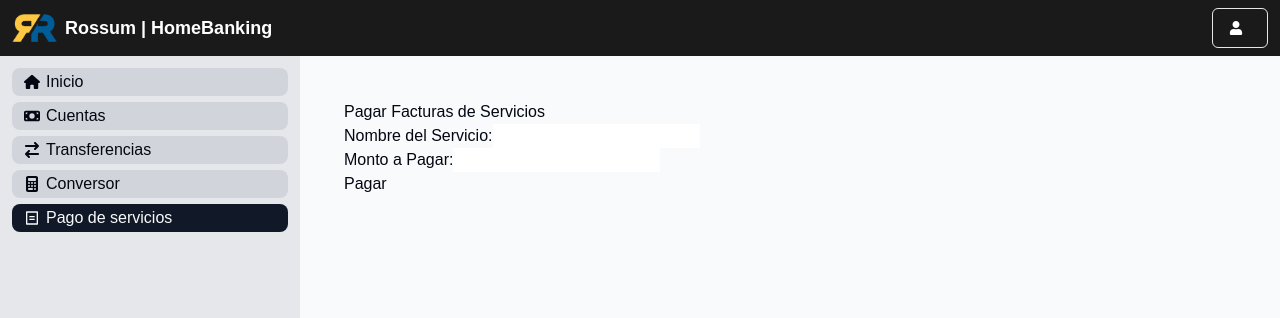
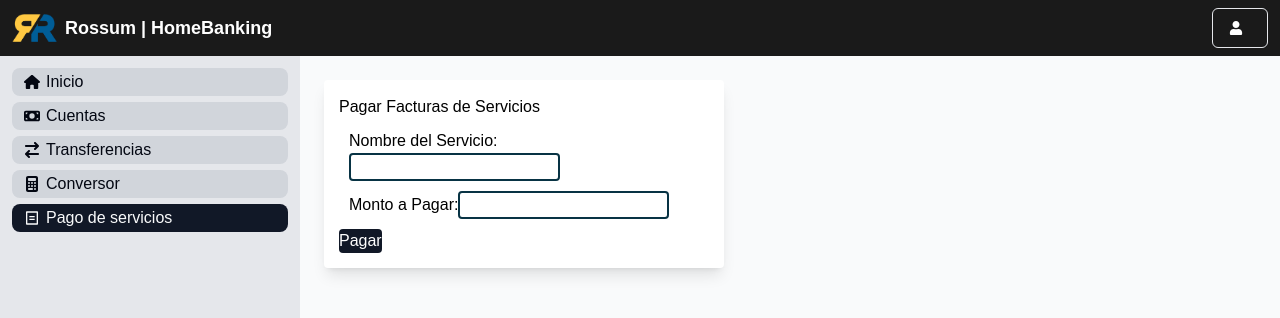
Before and after one commit to maxivecchio/itbank-sprint3, a Next.js app: page /pago-de-servicios in a window 1280 px wide. Shown: the top 318 px of the page. Built offline with nearby package versions, Linux system fonts and the light colour scheme; no server answers.

Commit message:
Lazy Loading, pago de servicios

```diff
--- a/src/app/login/page.jsx
+++ b/src/app/login/page.jsx
@@ -30,7 +30,7 @@ function LoginForm() {
       <div className="relative flex flex-col m-6 space-y-8 bg-black shadow-2xl rounded-2xl md:flex-row md:space-y-0 w-full max-w-5xl">
         <div className="flex flex-col justify-center p-8 md:p-14 w-full md:max-w-md">
           <div className="flex">
-            <img className="h-6 w-12" src="/logo.webp" alt="Rossum Logo" />
+            <img className="h-6 w-12" src="/logo.webp" alt="Rossum Logo" loading="lazy" />
             <span className="font-bold ml-2 text-lg hidden md:inline-block text-white">
               <span className="logo_name text-white">Rossum | </span>HomeBanking
             </span>
@@ -66,6 +66,7 @@ function LoginForm() {
             src="/oficina.avif"
             alt="img"
             className="h-full w-full hidden rounded-r-2xl md:block object-cover"
+             loading="lazy"
           />
         </div>
       </div>
--- a/src/app/pago-de-servicios/page.jsx
+++ b/src/app/pago-de-servicios/page.jsx
@@ -16,12 +16,13 @@ const PagarFacturas = () => {
   };
 
   return (
-    <div style={{ padding: '20px' }}>
-      <h1>Pagar Facturas de Servicios</h1>
+    <div className= "bg-white shadow-lg rounded-sm text-black"style={{ padding: '15px', width:'400px', margin:'0px'}}>
+      <h1>Pagar Facturas de Servicios </h1>
       <form onSubmit={manejarPago}>
-        <div>
+        <div style={{margin:'10px'}}>
           <label htmlFor="nombreServicio">Nombre del Servicio:</label>
           <input
+          className=' rounded-sm border-2 border-cyan-950'
             type="text"
             id="nombreServicio"
             value={nombreServicio}
@@ -29,9 +30,10 @@ const PagarFacturas = () => {
             required
           />
         </div>
-        <div>
+        <div style={{margin:'10px'}}>
           <label htmlFor="monto">Monto a Pagar:</label>
           <input
+          className=' rounded-sm border-2 border-cyan-950'
             type="number"
             id="monto"
             value={monto}
@@ -39,7 +41,7 @@ const PagarFacturas = () => {
             required
           />
         </div>
-        <button type="submit">Pagar</button>
+        <button className="bg-primary text-white hover:bg-sky-900  rounded-sm"type="submit">Pagar</button>
       </form>
       {mensaje && <p>{mensaje}</p>}
     </div>
```
